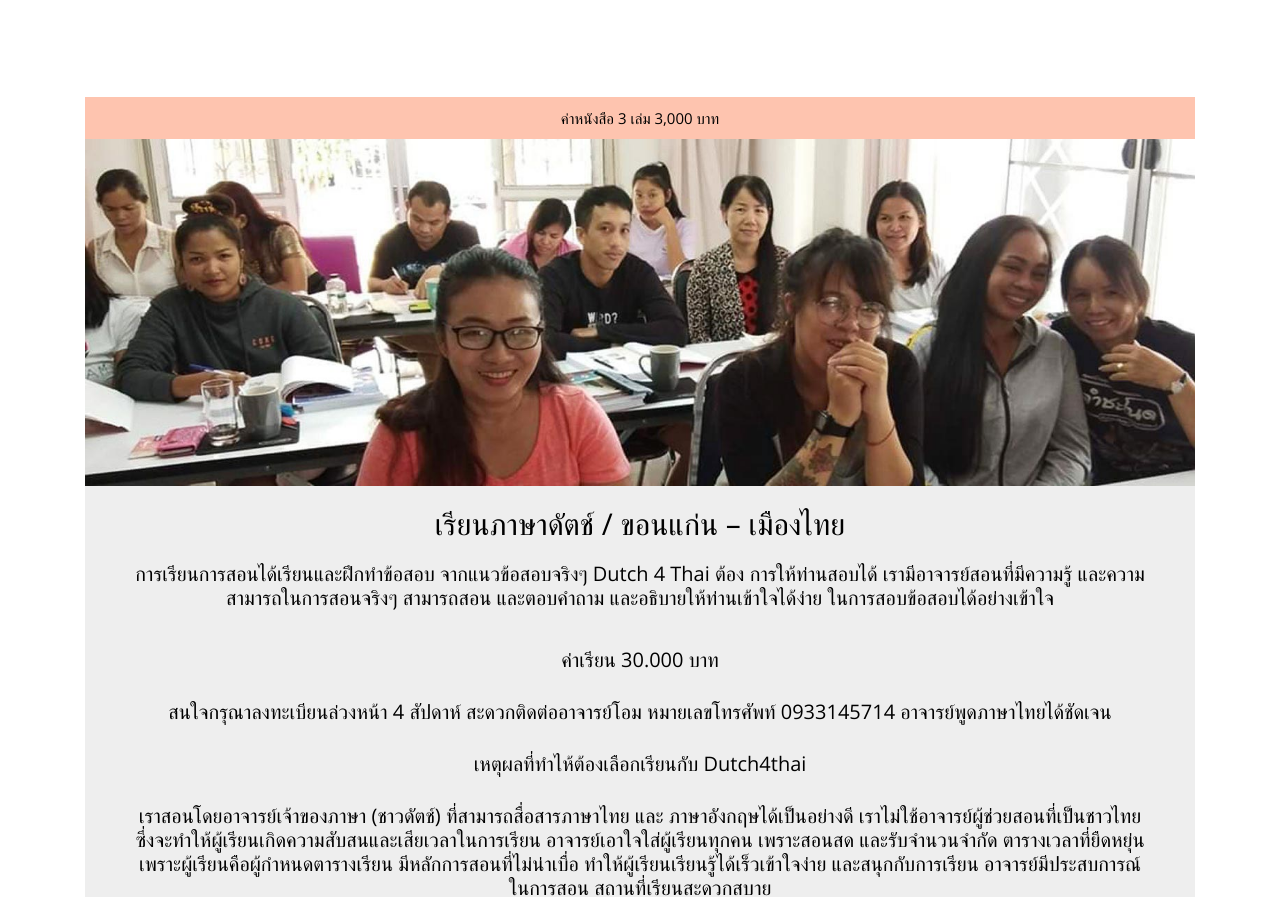
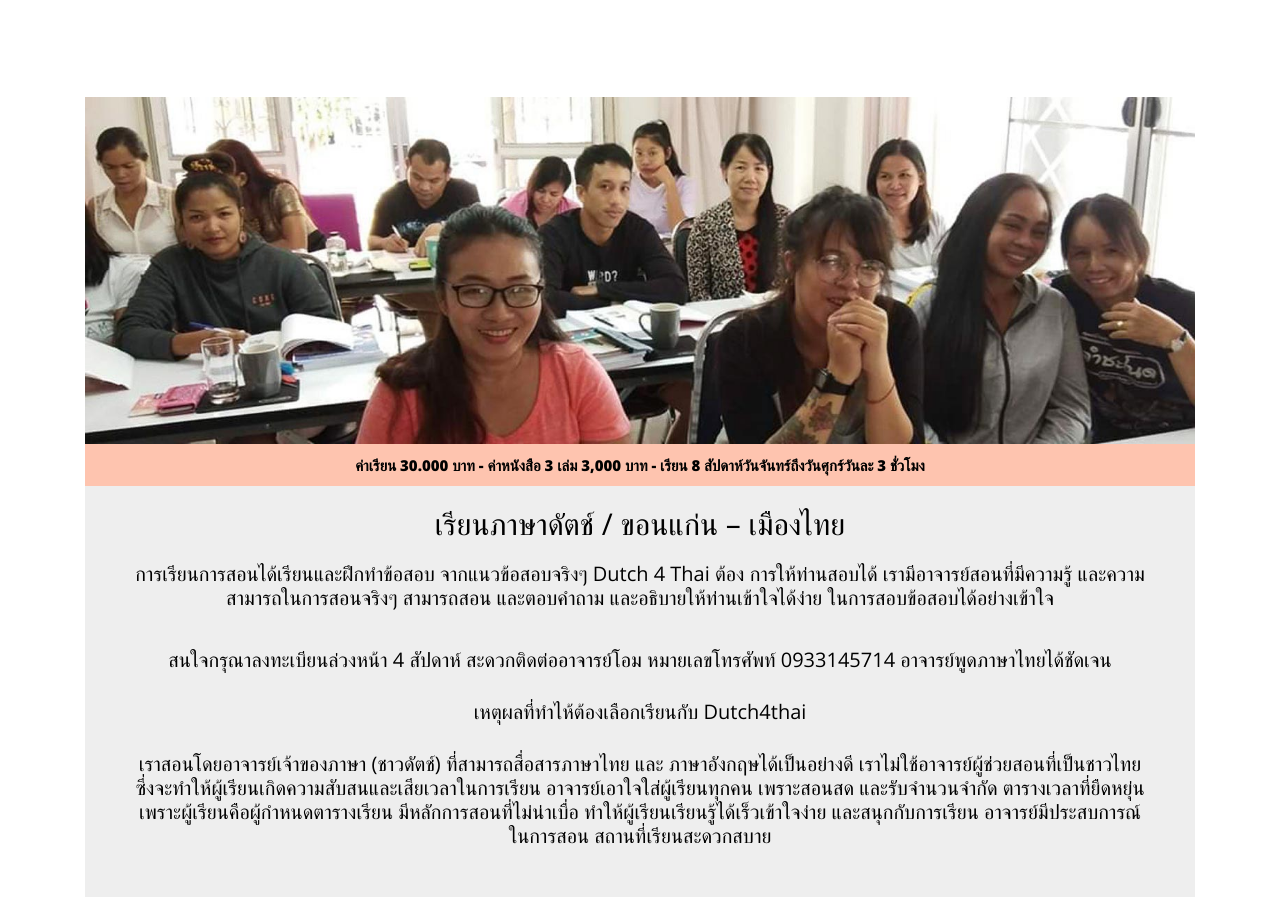
Before and after one commit to scoop70/d4t, a plain HTML site: page index.html in a window 1280 px wide. Shown: the part 2665-3562 px from the top of the page. Drawn offline with nearby package versions, Linux system fonts and the light colour scheme.

Commit message:
thai tekst

```diff
--- a/index.html
+++ b/index.html
@@ -243,18 +243,15 @@ inburgeringscursussen, ongeacht uw niveau of vooropleiding.<br/>
 
       <section class="contact-us" id="thai-section">
         <div class="contact-us-bgimage grid-margin" >
-          <p class="" style="background-color:#fec4af;padding: 10px 30px;margin:0px;">
-             ค่าหนังสือ 3 เล่ม 3,000 บาท
+          <img src="./images/bg-studenten.jpg" data-aos="fade-down" alt="Studenten van Dutch4Thai" class="img-fluid" style="width:100%;">
+          <p class="" data-aos="fade-down" style="background-color:#fec4af;padding: 10px 30px;margin:0px;font-weight:bold;">
+             ค่าเรียน 30.000 บาท - ค่าหนังสือ 3 เล่ม 3,000 บาท - เรียน 8 สัปดาห์วันจันทร์ถึงวันศุกร์วันละ 3 ชั่วโมง
           </p>
-          <img src="./images/bg-studenten.jpg" data-aos="fade-down" alt="Studenten van Dutch4Thai" class="img-fluid" style="width:100%;">
           <div class="pb-4" style="margin-top:20px;">
             <h3 class="px-3 px-md-0 m-0" data-aos="fade-down">เรียนภาษาดัตช์ / ขอนแก่น – เมืองไทย</h3>
             <h5 style="padding:20px 50px;">
               การเรียนการสอนได้เรียนและฝึกทำข้อสอบ จากแนวข้อสอบจริงๆ
               Dutch 4 Thai ต้อง การให้ท่านสอบได้ เรามีอาจารย์สอนที่มีความรู้ และความสามารถในการสอนจริงๆ สามารถสอน และตอบคำถาม และอธิบายให้ท่านเข้าใจได้ง่าย ในการสอบข้อสอบได้อย่างเข้าใจ</h5>
-              <h5 style="padding:10px 50px;">
-                ค่าเรียน 30.000 บาท
-              </h5>
               <h5 style="padding:10px 50px;">
                 สนใจกรุณาลงทะเบียนล่วงหน้า 4 สัปดาห์ สะดวกติดต่ออาจารย์โอม หมายเลขโทรศัพท์ 0933145714 อาจารย์พูดภาษาไทยได้ชัดเจน
               </h5>
```
